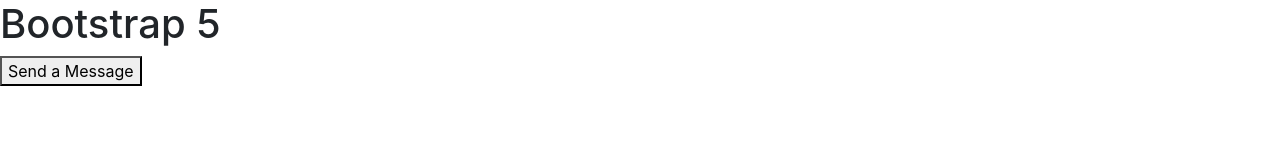
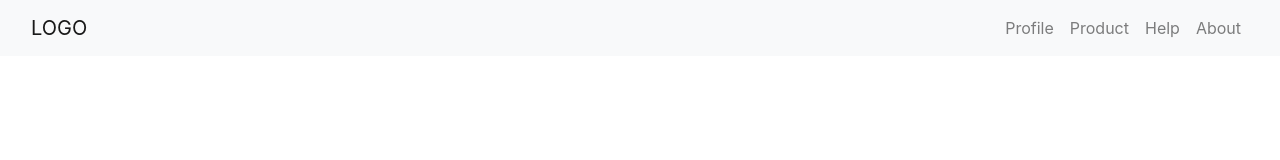
Before and after one commit to akshayprabhakaran1/bootstrap, a plain HTML site: page index.html in a window 1280 px wide. Drawn offline with nearby package versions, Linux system fonts and the light colour scheme.

Commit message:
bootstrap navbar added

```diff
--- a/index.html
+++ b/index.html
@@ -18,8 +18,19 @@
   </head>
   <body>
     <header>
-        <h1>Bootstrap 5</h1>
-        <button>Send a Message</button>
+      <nav class="navbar navbar-expand-md navbar-light bg-light">
+        <div class="container-fluid">
+          <a href="" class="navbar-brand">LOGO</a>
+          <div class="collapse navbar-collapse">
+            <ul class="navbar-nav ml-auto">
+              <li class="nav-item"><a class="nav-link" href="">Profile</a></li>
+              <li class="nav-item"><a class="nav-link" href="">Product</a></li>
+              <li class="nav-item"><a class="nav-link" href="">Help</a></li>
+              <li class="nav-item"><a class="nav-link" href="">About</a></li>
+            </ul>
+          </div>
+        </div>
+      </nav>
     </header>
     <script
       src="https://code.jquery.com/jquery-3.2.1.slim.min.js"
```
